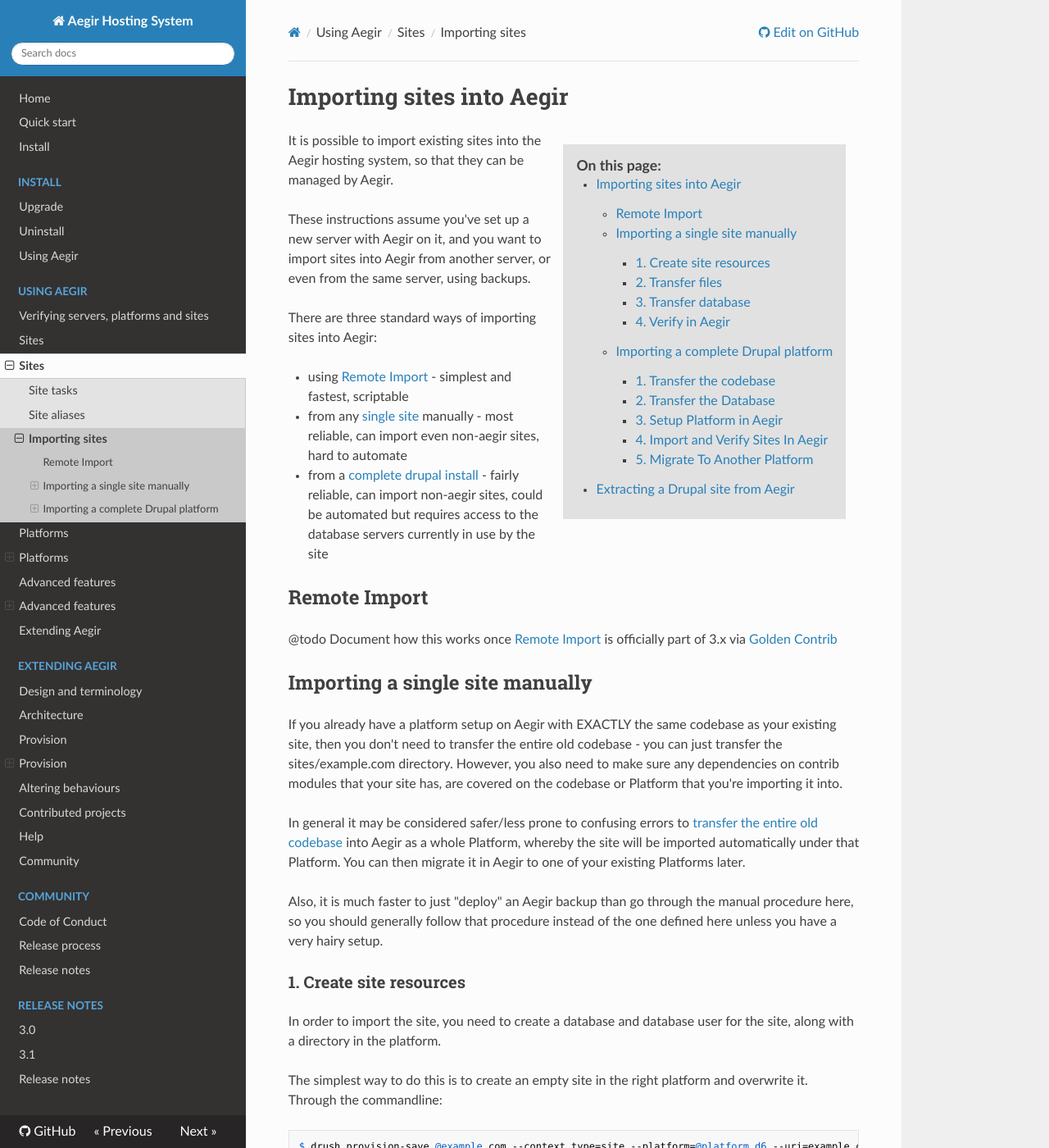
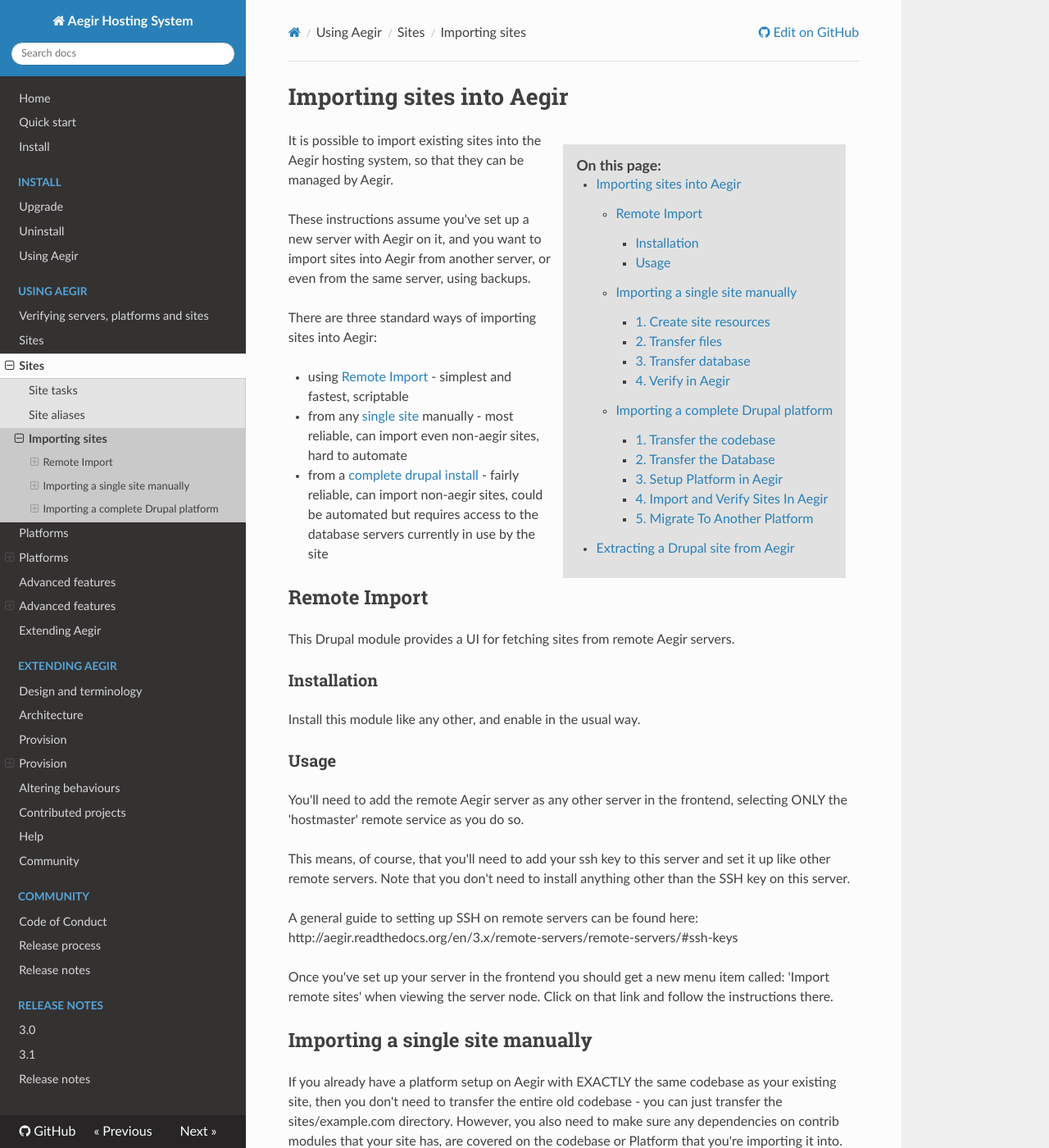
Before and after one commit to aegir-project/documentation, an MkDocs documentation site: the page built from docs/usage/sites/importing.md, in a window 1280 px wide and 1400 px high. Shown: the whole window at 82% size. Built offline with MkDocs 1.6.1, drawn with Linux system fonts in a browser that asks for light colours; nearby versions of some CDN libraries; old or Windows-style settings are respelled for this version of MkDocs.

Commit message:
Add basic remote import instructions
Copied from the module's README: http://cgit.drupalcode.org/hosting_remote_import/tree/README.txt

```diff
--- a/docs/usage/sites/importing.md
+++ b/docs/usage/sites/importing.md
@@ -16,7 +16,27 @@
 Remote Import
 -------------
 
-@todo Document how this works once [Remote Import](https://www.drupal.org/project/hosting_remote_import) is officially part of 3.x via [Golden Contrib](https://www.drupal.org/node/2180053)
+This Drupal module provides a UI for fetching sites from remote Aegir servers.
+
+###Installation
+
+Install this module like any other, and enable in the usual way.
+
+###Usage
+
+You'll need to add the remote Aegir server as any other server in the frontend,
+selecting ONLY the 'hostmaster' remote service as you do so.
+
+This means, of course, that you'll need to add your ssh key to this server and
+set it up like other remote servers. Note that you don't need to install
+anything other than the SSH key on this server.
+
+A general guide to setting up SSH on remote servers can be found here:
+http://aegir.readthedocs.org/en/3.x/remote-servers/remote-servers/#ssh-keys
+
+Once you've set up your server in the frontend you should get a new menu item
+called: 'Import remote sites' when viewing the server node. Click on that link
+and follow the instructions there.
 
 
 Importing a single site manually
```
